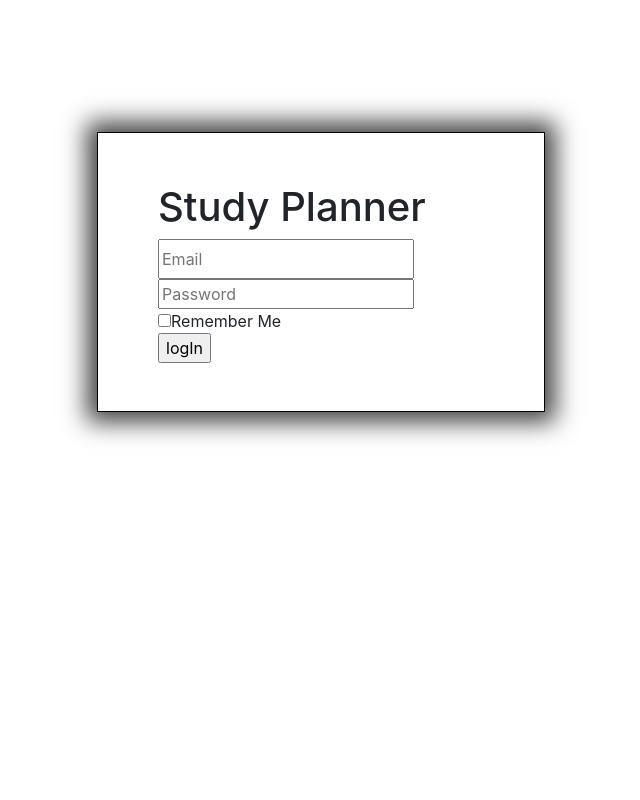
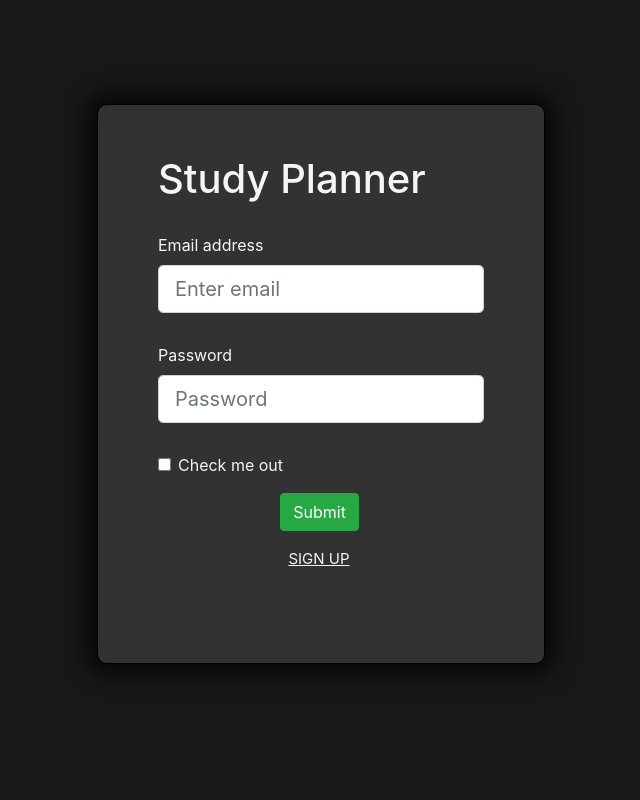
Before and after one commit to ryucatcher/study-planner, a Django app: page / in a window 1280 px wide. Shown: the whole page, without its empty margins (319-959 px from the left). Run offline with Django 3.2, Linux system fonts and the light colour scheme; some libraries are stand-ins or nearby versions.

Commit message:
added signup link (doesnt link yet)

```diff
--- a/studyplanner/app/static/login.css
+++ b/studyplanner/app/static/login.css
@@ -1,4 +1,6 @@
 .vertically-center{
+
+    background-color: #191819;
     display: flex;
     align-items: center;
     justify-content: center;
@@ -7,27 +9,48 @@
 }
 
 .loginContainer{
+    background-color: #323232;
+    border-radius: 10px;
     display: inline-block;
     align-items: center;
     justify-content: center;
     width:35%;
-    height:35%;
+    height:70%;
     border:1px solid black;
     padding:50px 60px;
     position: relative;
-    top: -8em;
+    top: -1em;
     -webkit-box-shadow: 0px 0px 23px 10px rgba(0,0,0,0.75);
     -moz-box-shadow: 0px 0px 23px 10px rgba(0,0,0,0.75);
     box-shadow: 0px 0px 23px 10px rgba(0,0,0,0.75);
 }
 
 .userBox{
-    height:40px;
-    width:500px;
 
-    display: flex;
+
+    display: inline-block;
+}
+h1{
+    color:whitesmoke;
+}
+form{
+
+    margin-top:20px;
 }
 
-.userBox-input{
-    align-items: stretch;
+.form-group{
+    color:whitesmoke;
+    margin-top:30px;
 }
+
+.btn-success{
+    margin-left: 37.5%;
+}
+
+a{
+    color:whitesmoke;
+    position: relative;
+    top:1em;
+    margin-left: 40%;
+    font-size: 15px;
+}
--- a/studyplanner/app/templates/login.html
+++ b/studyplanner/app/templates/login.html
@@ -14,22 +14,26 @@
 
 	<body>
 		<div class="vertically-center">
+
 		<div class ="loginContainer">
+
 			<h1>Study Planner</h1>
 			<form action="/processlogin" method="POST">
-				<div class = "userBox">
-					<input type = "text" placeholder="Email" name="email">
+				<div class="form-group">
+					<label for="exampleInputEmail1">Email address</label>
+					<input type="email" name ="email" class="form-control form-control-lg" id="exampleInputEmail1" aria-describedby="emailHelp" placeholder="Enter email">
 				</div>
-				<div class = "passwordBox">
-					<input type = "text" placeholder="Password" name="password">
+				<div class="form-group">
+					<label for="exampleInputPassword1">Password</label>
+					<input type="password" name="password"class="form-control form-control-lg" id="exampleInputPassword1" placeholder="Password">
 				</div>
-				<div class = "rememberMe">
-					<input type= "checkbox">Remember Me
+				<div class="form-group form-check">
+					<input type="checkbox" class="form-check-input" id="exampleCheck1">
+					<label class="form-check-label" for="exampleCheck1">Check me out</label>
 				</div>
-				<div class = "submitBtn">
-					<input type = "submit" name="" value="logIn">
-				</div>
+				<button type="submit" class="btn btn-success">Submit</button>
 			</form>
+			<a href=""><u>SIGN UP</u></a>
         </div>
 			</div>
 
```
